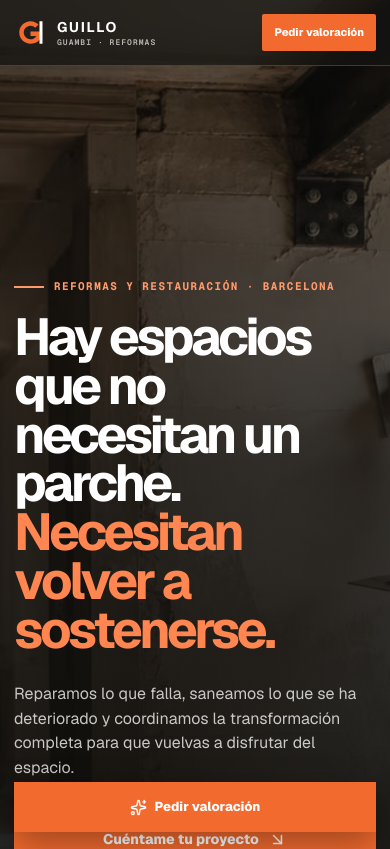
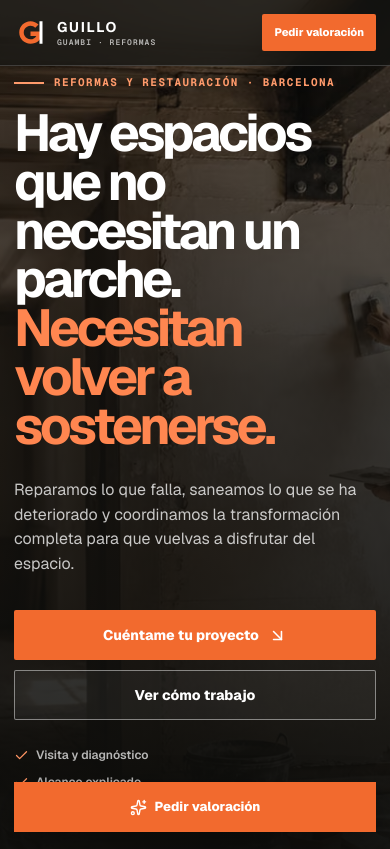
Before and after one commit to Ferolicas/Guille, a Next.js app: page / in a window 390 px wide. Shown: the top 849 px of the page. Built offline with nearby package versions, Linux system fonts and the light colour scheme.

Commit message:
fix: reduce el espacio superior del hero móvil

```diff
--- a/src/app/globals.css
+++ b/src/app/globals.css
@@ -201,10 +201,10 @@ button, input, select, textarea { font: inherit; }
   .brand strong { font-size: 14px; }
   .site-header .button-small { padding-inline: 12px; min-height: 37px; font-size: 11px; }
   .site-header .button-small svg { display: none; }
-  .hero { height: auto; min-height: 740px; padding: 120px 0 84px; align-items: end; }
+  .hero { height: auto; min-height: 740px; padding: 66px 0 84px; align-items: start; }
   .hero-media img { object-position: 63% center; }
   .hero-shade { background: linear-gradient(0deg, rgba(14,14,12,.97) 5%, rgba(14,14,12,.78) 58%, rgba(14,14,12,.32) 100%); }
-  .hero-grid { padding-top: 160px; }
+  .hero-grid { padding-top: 10px; }
   .hero h1 { font-size: clamp(2.75rem, 13.3vw, 4rem); }
   .hero-lead { font-size: 16px; line-height: 1.53; }
   .hero-actions { display: grid; }
```
